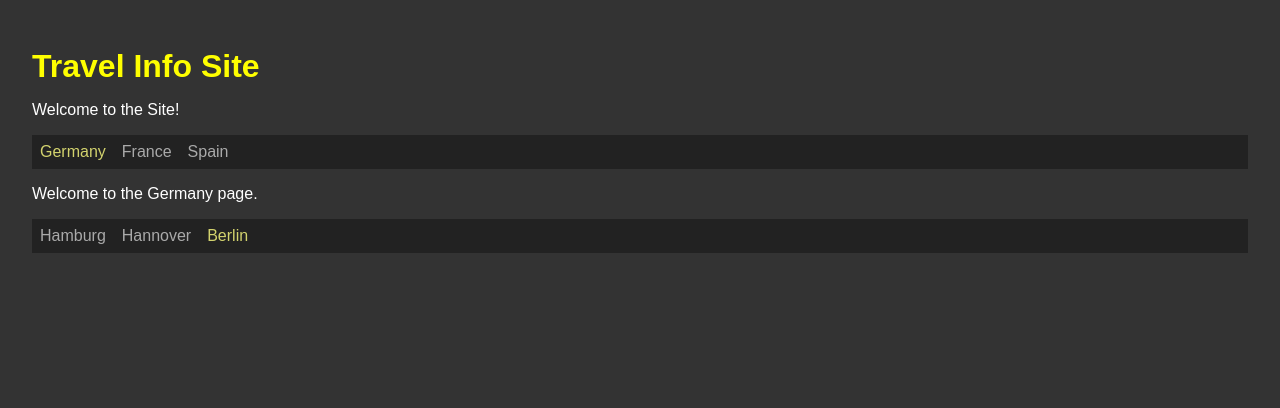
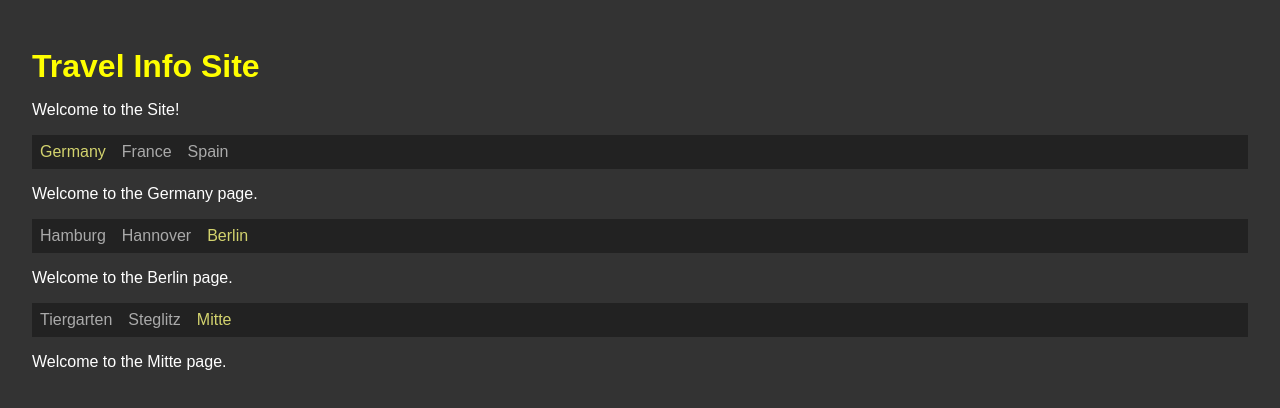
Before and after one commit to Scientific-Research/mk004-react-router-dom-React-Vite-Typescript, a React (Vite) app: page /germany/berlin/mitte in a window 1280 px wide. Shown: the top 408 px of the page. Built offline with nearby package versions, Linux system fonts and the light colour scheme.

Commit message:
three page for Berlin are there - Nav, NavLink and Routes, ...

```diff
--- a/src/components/PageBerlin.tsx
+++ b/src/components/PageBerlin.tsx
@@ -1,7 +1,26 @@
+import { Navigate, NavLink, Route, Routes } from 'react-router-dom';
+import { PageTiergarten } from './PageTiergarten';
+import { PageSteglitz } from './PageSteglitz';
+import { PageMitte } from './PageMitte';
+
 export const PageBerlin = () => {
   return (
     <>
       <p>Welcome to the Berlin page.</p>
+
+      <nav>
+        <NavLink to="tiergarten">Tiergarten</NavLink>
+        <NavLink to="steglitz">Steglitz</NavLink>
+        <NavLink to="mitte">Mitte</NavLink>
+      </nav>
+
+      <Routes>
+        <Route path="tiergarten" element={<PageTiergarten />}></Route>
+        <Route path="steglitz" element={<PageSteglitz />}></Route>
+        <Route path="mitte" element={<PageMitte />}></Route>
+
+        <Route path="/" element={<Navigate to="mitte" />}></Route>
+      </Routes>
     </>
   );
 };
--- a/src/components/PageGermany.tsx
+++ b/src/components/PageGermany.tsx
@@ -17,7 +17,7 @@ export const PageGermany = () => {
       <Routes>
         <Route path="hamburg" element={<PageHamburg />}></Route>
         <Route path="hannover" element={<PageHannover />}></Route>
-        <Route path="berlin" element={<PageBerlin />}></Route>
+        <Route path="berlin/*" element={<PageBerlin />}></Route>
         {/* <Route path="/" element={<PageGermany />}></Route> OR the following for the default page => even without replace*/}
         <Route path="/" element={<Navigate to="berlin" />}></Route>
       </Routes>
--- /dev/null
+++ b/src/components/PageMitte.tsx
@@ -0,0 +1,7 @@
+export const PageMitte = () => {
+        return (
+            <>
+                <p>Welcome to the Mitte page.</p>
+            </>
+        );
+    };
--- /dev/null
+++ b/src/components/PageSteglitz.tsx
@@ -0,0 +1,7 @@
+export const PageSteglitz = () => {
+        return (
+            <>
+                <p>Welcome to the Steglitz page.</p>
+            </>
+        );
+    };
--- /dev/null
+++ b/src/components/PageTiergarten.tsx
@@ -0,0 +1,7 @@
+export const PageTiergarten = () => {
+        return (
+            <>
+                <p>Welcome to the Tiergarten page.</p>
+            </>
+        );
+    };
```
